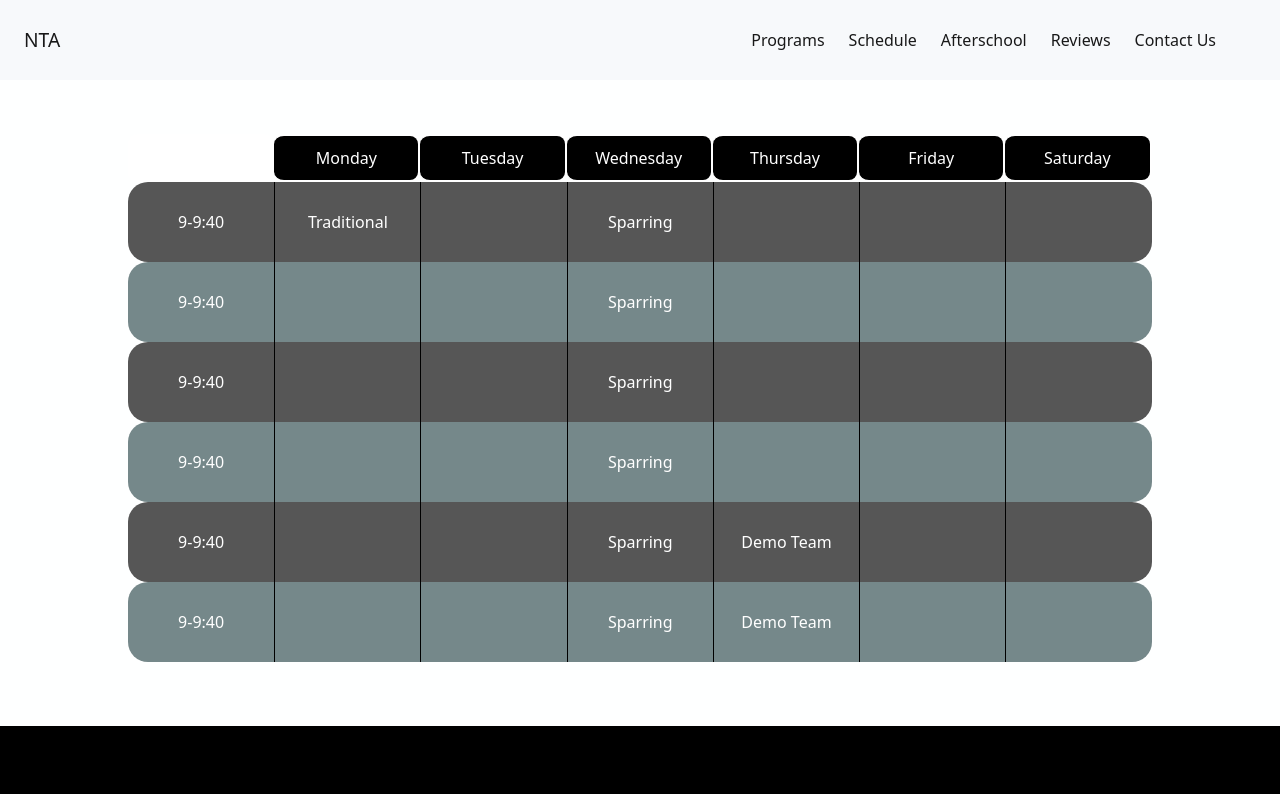
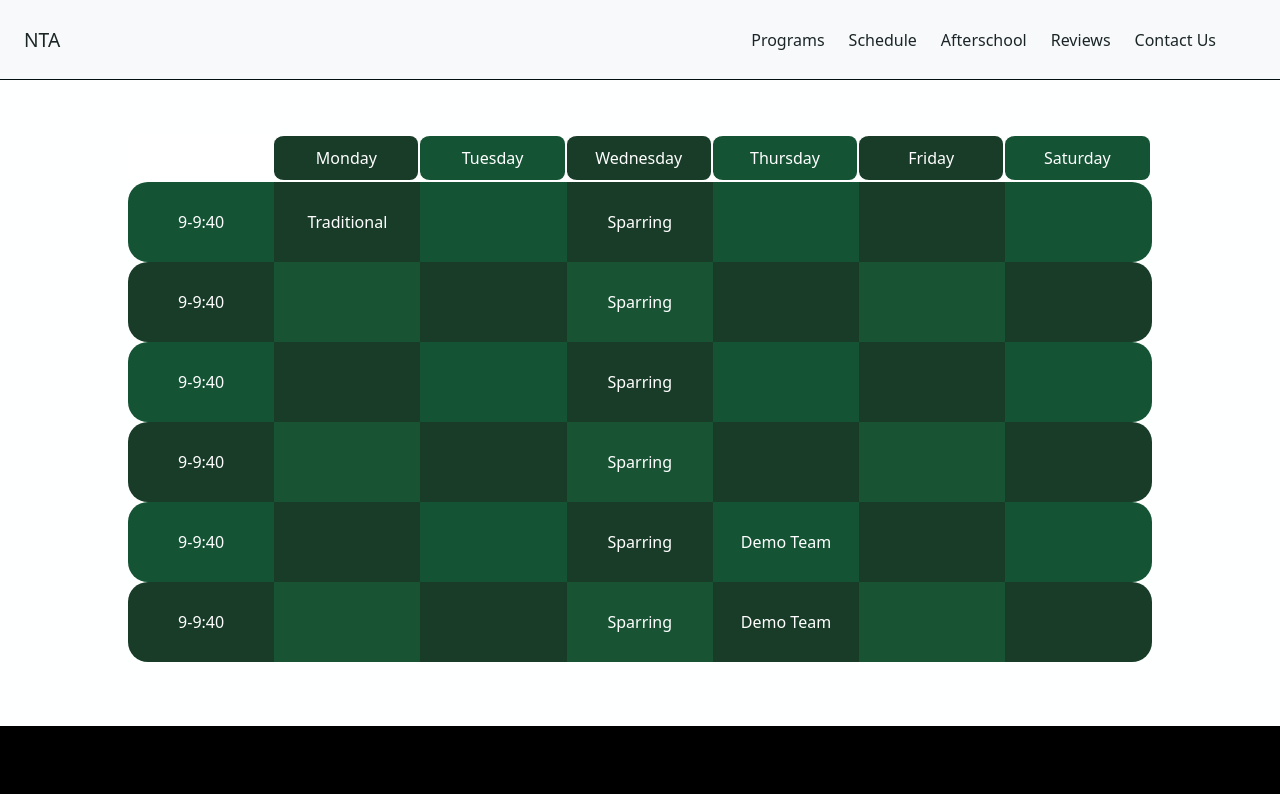
Before and after one commit to Vastagon/nta-new, a React (Create React App) app: page /schedule in a window 1280 px wide. Shown: the top 794 px of the page. Built offline with nearby package versions, Linux system fonts and the light colour scheme.

Commit message:
changed color scheme. Made schedule to look like a chess board. small visual changes with the colors and different color changes across the website. Added border back to navbar. Removed bottom navbar on homepage.

```diff
--- a/public/index.html
+++ b/public/index.html
@@ -2,7 +2,7 @@
 <html lang="en">
   <head>
     <meta charset="utf-8" />
-    <link rel="icon" href="./favicon.png" />
+    <link rel="icon" href="./NTALogo2.png" />
     <meta name="viewport" content="width=device-width, initial-scale=1" />
     <meta name="theme-color" content="#000000" />
     <meta
@@ -11,7 +11,6 @@
       approach to teaching are designed to give students the necessary tools to become better people through martial arts.  Whether you are
       interested in Taekwondo as an exercise program or are a national-level athlete who wants to train for competition,
       NTA Taekwondo Center has classes to help meet your goals!"
-
     />
 
     <title>NTA Taekwondo</title>
--- a/src/components/AfterSchool.js
+++ b/src/components/AfterSchool.js
@@ -16,6 +16,7 @@ export default function AfterSchool(){
 
             <div className="children-classes">
                 <h2>Family Friendly</h2>
+                <div className="afterschool-underline"></div>
 
                 {/* Image on the Right */}
                 <div className="image-segment">
--- a/src/components/ContactUs.js
+++ b/src/components/ContactUs.js
@@ -23,7 +23,7 @@ export default function ContactUs(){
     const [formInput, setFormInput] = useState({})
 
     const [formCard, setFormCard] = useState(
-        <Form onSubmit={sendEmail} className="contact-form" style={{borderRadius: "10px", borderWidth: "1px", borderStyle: "solid", borderColor: "gray", padding: "1rem"}}>
+        <Form onSubmit={sendEmail} className="contact-form" style={{borderRadius: "10px", borderWidth: "1px", borderStyle: "solid", padding: "1rem"}}>
         <FormGroup>
             <Label for="name">Name</Label>
             <Input
@@ -150,7 +150,7 @@ export default function ContactUs(){
                     <div>(972) 471-2333</div>
                 </div>
             </div> */}
-        <Card>
+        <Card className="contactus-card">
             <CardTitle style={{padding: "0", paddingTop: "15%"}} tag="h5">Contact Us</CardTitle>
             {/* <CardSubtitle className="mb-2 text-muted" tag="h6" >Card subtitle</CardSubtitle> */}
         <CardBody>
--- a/src/components/Home.js
+++ b/src/components/Home.js
@@ -29,7 +29,7 @@ export default function Home(){
             <HomeSlider />
 
 
-            <HomeBottomNav />
+            {/* <HomeBottomNav /> */}
             <Footer />
         </div>
     )
--- a/src/styles/AfterSchool.css
+++ b/src/styles/AfterSchool.css
@@ -24,7 +24,8 @@
 .children-classes{
     /* background-color: #A9A9A9; */
     background-color: #7c7c7c;
-    background-image: linear-gradient(#145434, #185434);
+    /* background-image: linear-gradient(#145434, #185434); */
+    background-image: linear-gradient(var(--nta-green), var(--scheme-green));
 
     color: white;
     width: 80%;
@@ -40,6 +41,7 @@
     display: flex;
     padding-bottom: 2rem;
     padding-left: 5%;
+    margin-top: 2rem;
 }
 .image-segment-text{
     padding-right: 7%;
@@ -50,6 +52,12 @@
     border-radius: 20px 20px 20px 20px;
     width: 40%;
     height: 80%;
+}
+.afterschool-underline{
+    border: 2px solid whitesmoke;
+    border-radius: 2px;
+    margin-left: 2%;
+    width: 60%;
 }
 
 @media screen and (min-width: 1439px) {
--- a/src/styles/App.css
+++ b/src/styles/App.css
@@ -4,7 +4,15 @@
   /* FEFFFF */
   /* F7F9FB */
   --navbar-color: #F7F9FB;
-  color: black;
+  --scheme-black: #040F0F;
+  --scheme-white: #FFFFFF;
+  --scheme-gray: #BEBFC4;
+  --scheme-green: #183C28;
+  --scheme-yellow: #EEC643;
+  --nta-green: #145434;
+  --nta-green2: #185434;
+
+  color: var(--scheme-black);
   background-color: #FEFFFF;
   /* F7F9FB */
   font-family: 'Roboto', sans-serif;
@@ -19,6 +27,13 @@
 /* Colors */
 /*
   #008000
+
+  Pallete:
+  #040F0F
+  #FFFFFF
+  #BEBFC4
+  #183C28
+  #EEC643
 
 */
 
@@ -49,12 +64,12 @@
   display: flex;
   z-index: 10;
 
-  /* border-top: 0;
+  border-top: 0;
   border-left: 0;
   border-right: 0;
   border-bottom: 1px;
-  border-color: black;
-  border-style: solid; */
+  border-color: var(--scheme-black);
+  border-style: solid;
 }
 .nav-tab-container{
   display: flex;
@@ -64,7 +79,7 @@
 .nav-tab{
   margin-left: 1.5rem;
   opacity: 1;
-  color: black;
+  color: var(--scheme-black);
   opacity: .9;
   line-height: 10vh;
 }
@@ -114,8 +129,8 @@
   border-style: solid;
   border-radius: 25px;
   margin-top: 10%;
-  background-color: black;
-  border-color: black;
+  background-color: var(--scheme-black);
+  border-color: var(--scheme-black);
 }
 
 @keyframes slide {
@@ -198,7 +213,7 @@
   border-right: 0px;
   border-left: 5px;
   border-bottom: 5px;
-  border-color: black;
+  border-color: var(--scheme-black);
   border-style: solid;
   z-index: 0;
   top: 42%;
--- a/src/styles/ContactUs.css
+++ b/src/styles/ContactUs.css
@@ -12,6 +12,10 @@
   border-width: 2px;
   margin-left: 5%;
 }
+.contact-form{
+  width: 25%;
+  border-color: var(--scheme-gray) !important;
+}
 .contact-input > form > input{
   margin-top: 1rem;
   width: 80%;
@@ -23,7 +27,7 @@
   margin-top: 2rem;
 }
 .contact-input-title{
-  color: black;
+  color: var(--scheme-black);
   font-size: 1.6rem;
   margin-bottom: 1rem;
 }
@@ -37,7 +41,9 @@
   gap: 5%;
 }
 .contactus-card{
-  border-color:  black;
+  /* border-color:  #123245; */
+  border: var(--bs-card-border-width) solid var(--scheme-gray) !important;
+  border-color: var(--scheme-gray);
   background-color: lightgray;
   border-style: solid;
   border-width: 1px;
--- a/src/styles/Mobile.css
+++ b/src/styles/Mobile.css
@@ -128,7 +128,7 @@
     .mobile-schedule-day-container{
       text-align: left;
       padding-bottom: 2rem;
-      background-color: black;
+      background-color: var(--scheme-black);
       color: white;
       margin-top: 10%;
 
@@ -229,7 +229,7 @@
     footer{
       overflow: hidden;
       position: relative;
-      background-color: black;
+      background-color: var(--scheme-black);
       height: 100vh;
       display: flex;
       flex-direction: column;
--- a/src/styles/Programs.css
+++ b/src/styles/Programs.css
@@ -26,12 +26,16 @@
 }
 .card-title{
   padding-left: 2rem;
+  font-size: 1.2rem;
+  margin-top: 2%;
 }
 .card-text{
   padding-left: 1rem;
   padding-right: 1rem;
   padding-bottom: 1rem;
+  font-size: .9rem;
 }
 .card-img{
   padding: 0;
+  height: 50%;
 }
--- a/src/styles/Schedule.css
+++ b/src/styles/Schedule.css
@@ -11,8 +11,11 @@
   display: grid;
   grid-template-columns: 14.28% 14.28% 14.28% 14.28% 14.28% 14.28% 14.28%;
 }
+.day:nth-child(odd){
+  background-color: var(--nta-green);
+}
 .day{
-  background-color: black;
+  background-color: var(--scheme-green);
   border-width: 2px;
   border-color: white;
   border-style: solid;
@@ -26,7 +29,6 @@
 .schedule-row:nth-child(7n-6){
   border-radius: 20px 0 0 20px;
   border-style: none;
-
 }
 /* Right side curves */
 .schedule-row:nth-child(7n){
@@ -43,32 +45,43 @@
 .schedule-row:nth-child(n){
   border-right: 0;
 }
-.schedule-row:nth-child(7n){
+
+
+/* .schedule-row:nth-child(7n){
   border-left: 1px;
   border-style: solid;
-  border-color: black;
-}
+  border-color: var(--scheme-gray);
+} */
 
 .schedule-row{
   line-height: 10vh;
-  background-color: #565656;
+  background-color: var(--scheme-green);
+  /* background-color: #565656; */
+  color: var(--scheme-white);
   height: 10vh;
-  border-left: 1px;
+  /* border-left: 1px;
   border-right: 1px;
   border-top: 0;
   border-bottom: 0;
-  border-color: black;
-  border-style: solid;
+  border-color: var(--scheme-gray);
+  border-style: solid; */
   text-align: center;
 }
 .row2{
   /* background-color: #A9A9A9; */
   /* background-color: #D7CEC7; */
   /* background-color: #B37D4E; */
-  background-color: #1C393D;
-  background-color: rgba(28,57,61,.6)
-
+  /* background-color: #1C393D;
+  background-color: rgba(28,57,61,.6) */
+  background-color: var(--nta-green2);
 }
 .empty{
-  background-color: white;
+  background-color: white !important;
 }
+
+.row1:nth-child(even){
+  background-color: var(--nta-green) !important;
+}
+.row2:nth-child(odd){
+  background-color: var(--scheme-green);
+}
--- a/src/styles/Tablet.css
+++ b/src/styles/Tablet.css
@@ -20,7 +20,7 @@
         .mobile-schedule-day-container{
         text-align: left;
         padding-bottom: 2rem;
-        background-color: black;
+        background-color: var(--scheme-black);
         color: white;
 
         border-radius: 10px;
```
Also changed, not shown: ColorScheme.png (added), public/NTALogo2.png (added), src/styles/homePageFooter.css (deleted).
